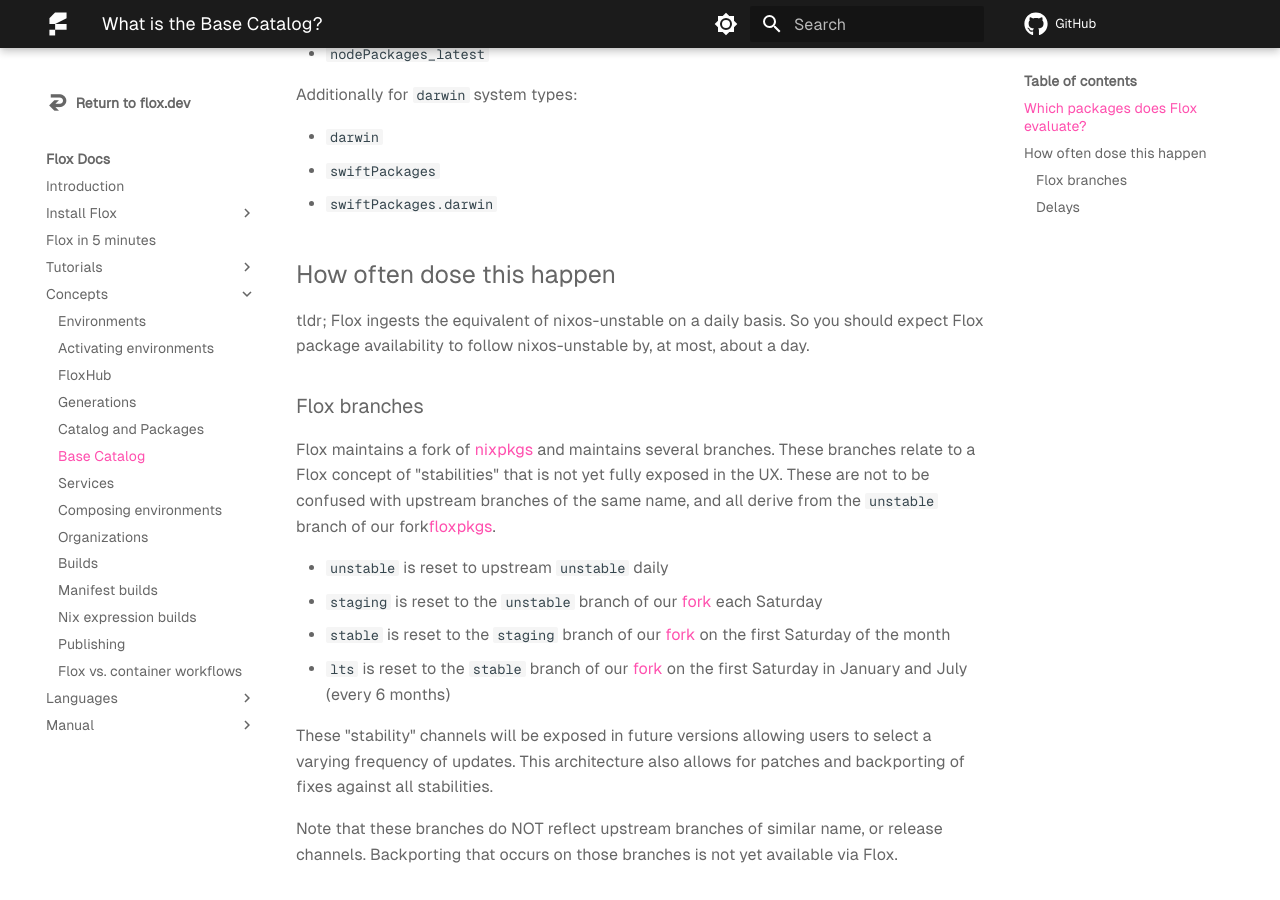
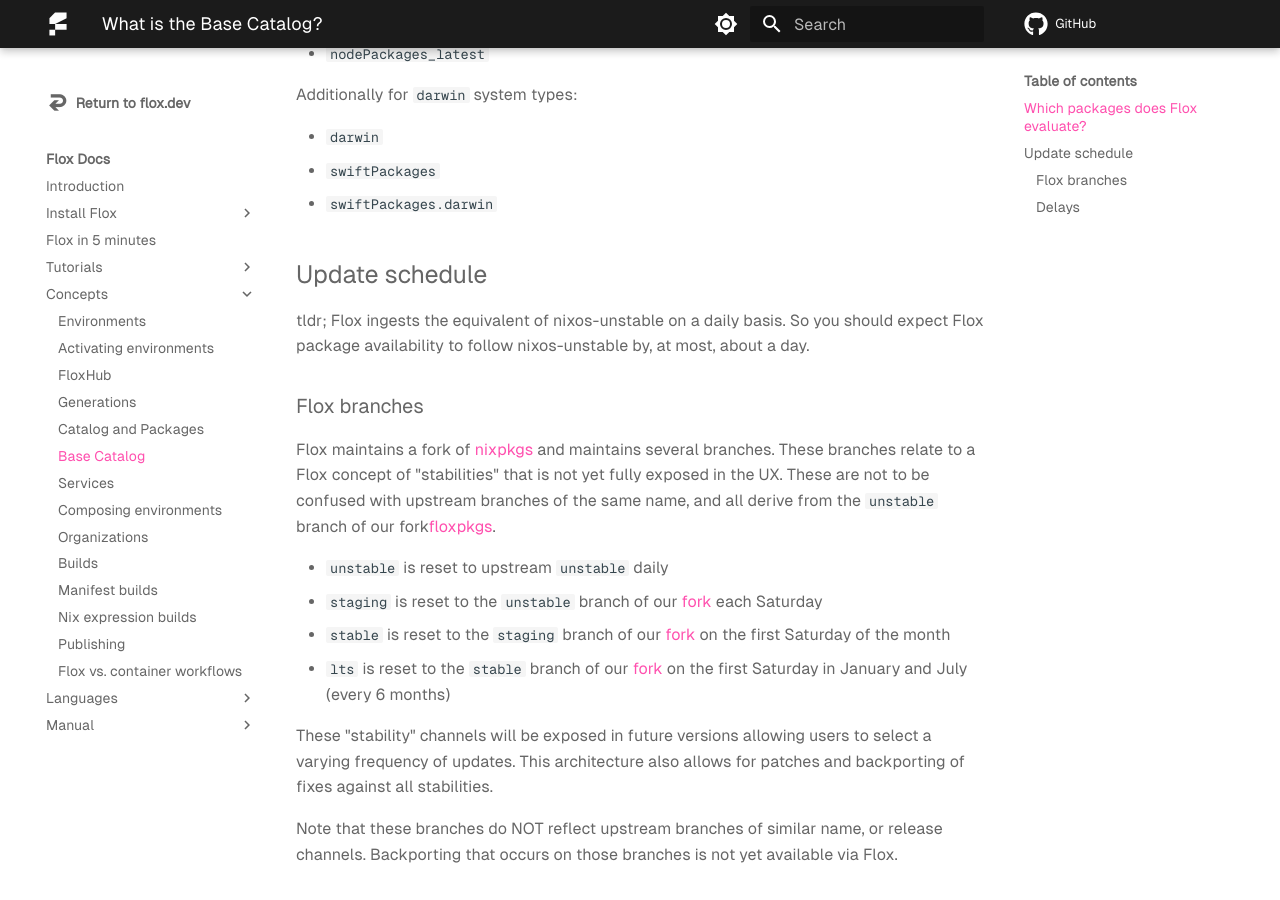
Before and after one commit to flox/floxdocs, an MkDocs documentation site: the page built from docs/concepts/base-catalog.md, in a window 1280 px wide and 900 px high, scrolled down 642 px. Built offline with MkDocs 1.6.1 and Material for MkDocs 9.7.7, drawn with Linux system fonts in a browser that asks for light colours; plug-ins that fetch from the network failed and are left out; comment, search, counter and statistics services are not loaded.

Commit message:
Apply suggestion from @zmitchell
Co-authored-by: Zach Mitchell <zmitchell@fastmail.com>

```diff
--- a/docs/concepts/base-catalog.md
+++ b/docs/concepts/base-catalog.md
@@ -33,7 +33,7 @@
 - `swiftPackages`
 - `swiftPackages.darwin`
 
-## How often dose this happen
+## Update schedule
 
 tldr; Flox ingests the equivalent of nixos-unstable on a daily basis.  So you
 should expect Flox package availability to follow nixos-unstable by, at most,
```
